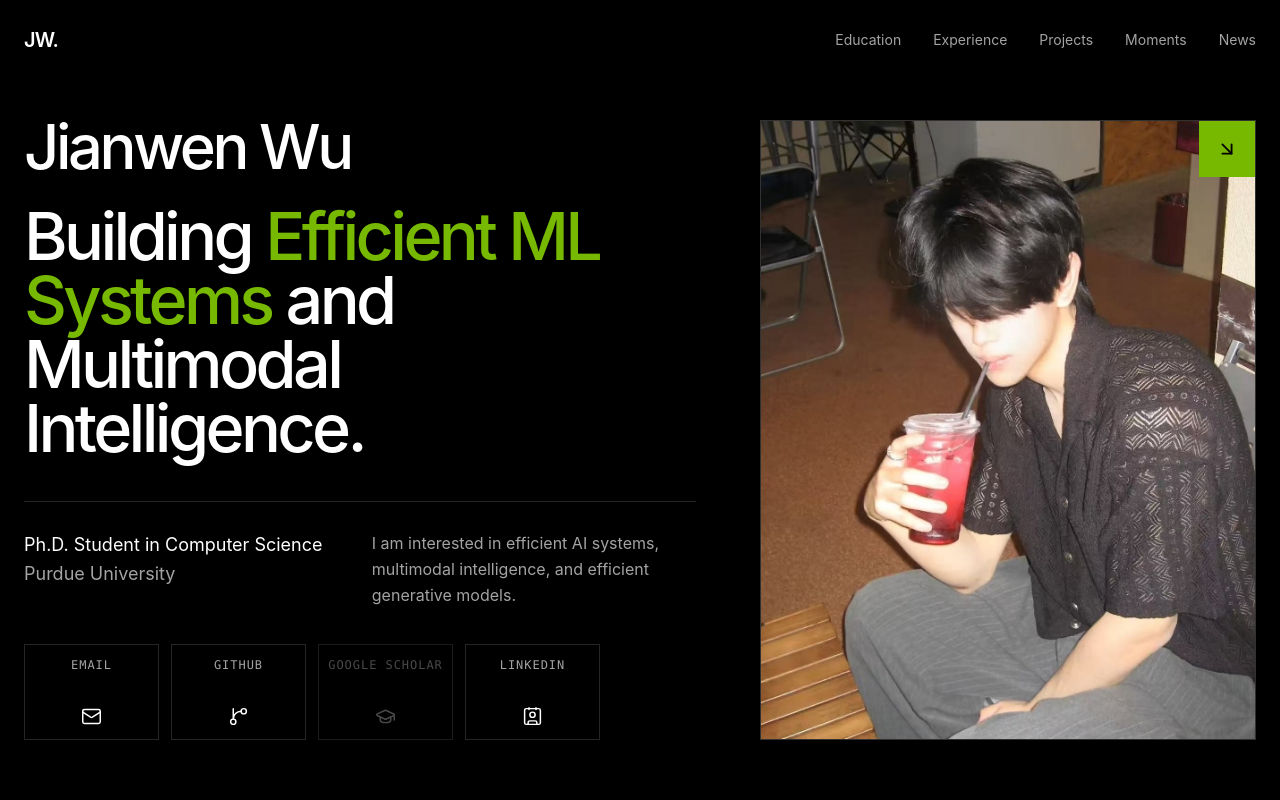
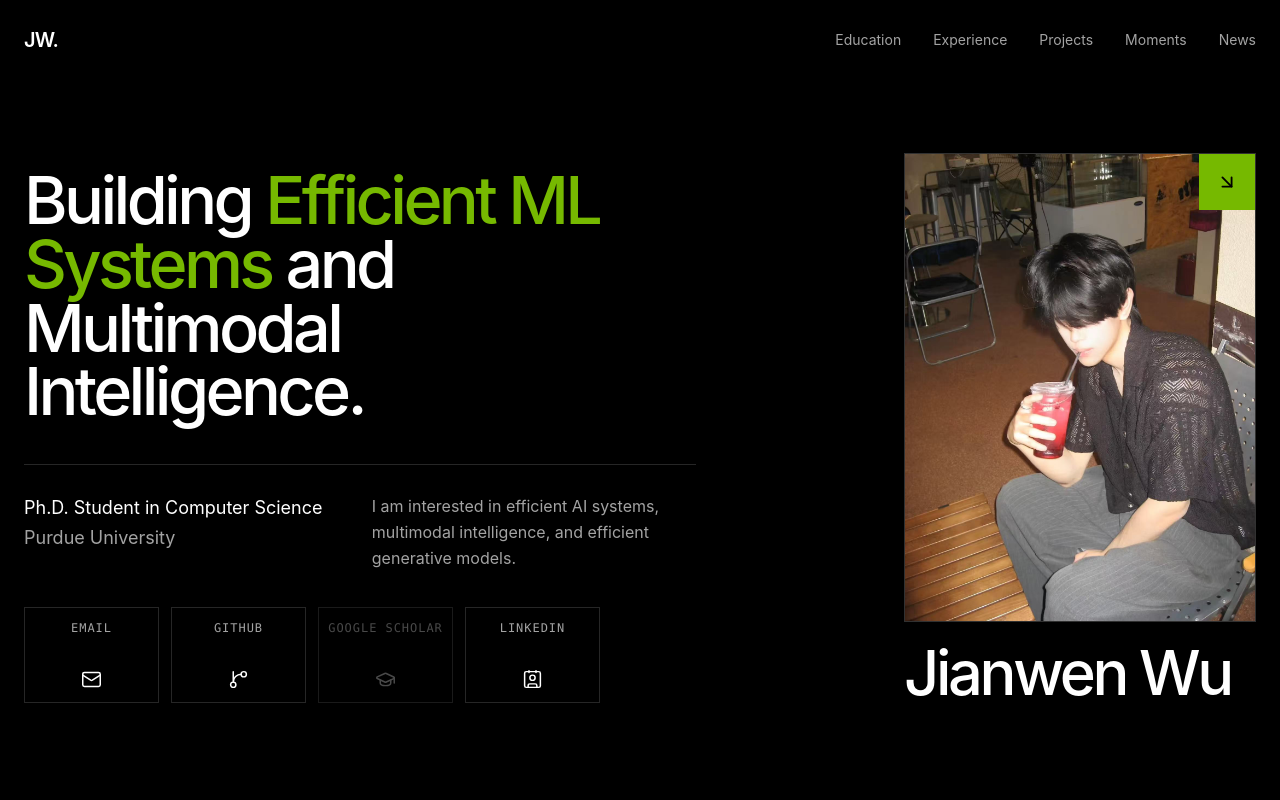
Before and after one commit to JianwenWuu/JianwenWuu.github.io, a Next.js app: page / in a window 1280 px wide. Shown: the top 800 px of the page. Built offline with nearby package versions, Linux system fonts and the light colour scheme.

Commit message:
Refine hero layout and refresh photos

```diff
--- a/components/Hero.tsx
+++ b/components/Hero.tsx
@@ -32,7 +32,7 @@ export function Hero() {
   return (
     <section
       id="top"
-      aria-labelledby="hero-name"
+      aria-labelledby="hero-heading"
       className="site-container flex min-h-screen items-center pb-14 pt-28"
     >
       <motion.div
@@ -43,15 +43,6 @@ export function Hero() {
       >
         <div>
           <motion.h1
-            id="hero-name"
-            variants={item}
-            transition={{ duration: 0.55, ease: 'easeOut' }}
-            className="mb-7 whitespace-nowrap text-[clamp(2.75rem,4.8vw,5rem)] font-medium leading-none tracking-[-0.055em]"
-          >
-            {siteConfig.name}
-          </motion.h1>
-
-          <motion.h2
             id="hero-heading"
             variants={item}
             transition={{ duration: 0.65, ease: 'easeOut' }}
@@ -62,7 +53,7 @@ export function Hero() {
               {siteConfig.headline.accent}
             </span>{' '}
             {siteConfig.headline.tail}
-          </motion.h2>
+          </motion.h1>
 
           <motion.div
             variants={item}
@@ -125,15 +116,16 @@ export function Hero() {
         <motion.div
           variants={item}
           transition={{ duration: 0.75, ease: 'easeOut' }}
-          className="relative aspect-[4/5] min-h-[26rem] overflow-hidden border border-white/15 bg-[#0d0d0d]"
+          className="w-full max-w-[20rem] justify-self-center lg:max-w-[22rem] lg:justify-self-end"
         >
+          <div className="relative aspect-[3/4] overflow-hidden border border-white/15 bg-[#0d0d0d]">
             {siteConfig.profileImage ? (
               <Image
                 src={assetPath(siteConfig.profileImage)}
                 alt={`Portrait of ${siteConfig.name}`}
                 fill
                 priority
-              sizes="(min-width: 1024px) 40vw, 100vw"
+                sizes="(min-width: 1024px) 22rem, 20rem"
                 className="object-cover object-center"
               />
             ) : (
@@ -157,6 +149,11 @@ export function Hero() {
             <div className="absolute right-0 top-0 grid size-14 place-items-center bg-[#76b900] text-black">
               <ArrowDownRight size={22} aria-hidden="true" />
             </div>
+          </div>
+
+          <p className="mt-5 whitespace-nowrap text-[clamp(2.75rem,4.8vw,4.5rem)] font-medium leading-none tracking-[-0.055em]">
+            {siteConfig.name}
+          </p>
         </motion.div>
       </motion.div>
     </section>
--- a/data/site.ts
+++ b/data/site.ts
@@ -17,7 +17,7 @@ export const siteConfig = {
   linkedin: 'https://www.linkedin.com/in/jianwen-wu-846032353/',
   // TODO: Add /public/cv.pdf when your CV is ready.
   cv: '',
-  profileImage: '/images/profile.png',
+  profileImage: '/images/profile.jpg',
 } as const;
 
 export const navigation = [
```
Also changed, not shown: public/images/album/graduation.jpg, public/images/profile.jpg (added). Lines whose indentation alone changed are shown as unchanged.
